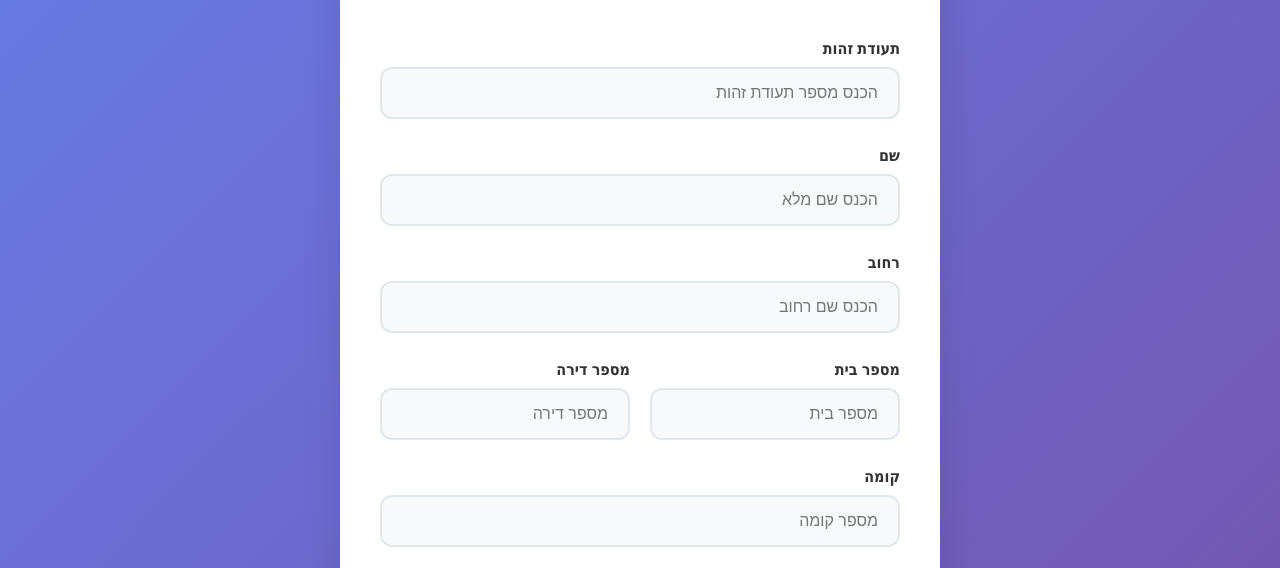
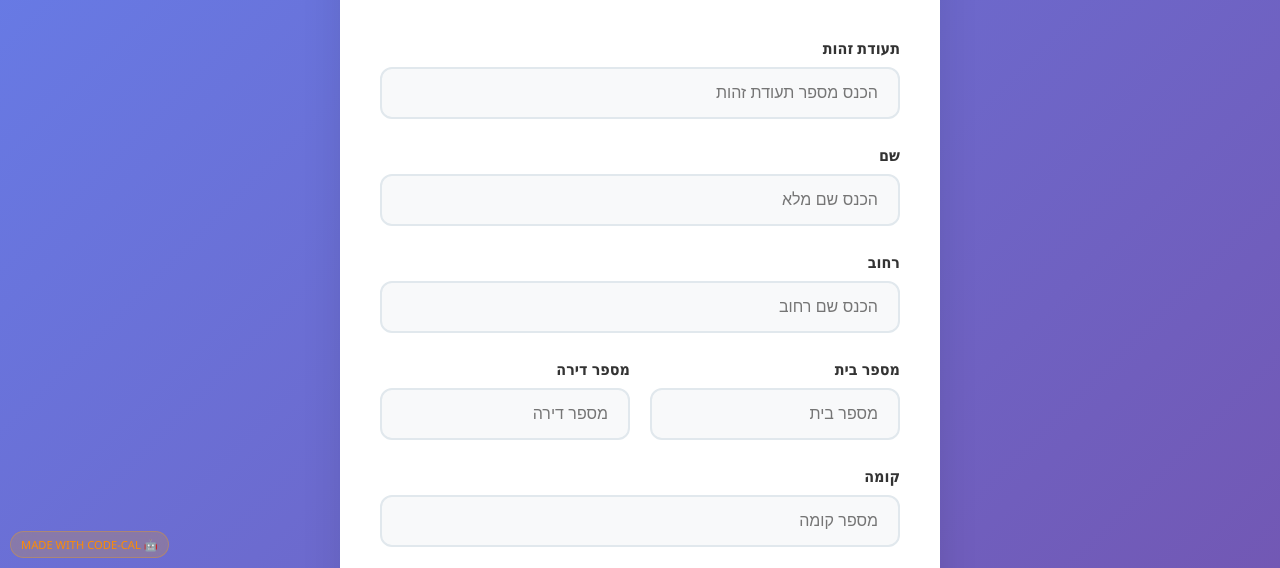
Before and after one commit to annaorg01/forms1, a plain HTML site: page index.html in a window 1280 px wide. Shown: the part 232-800 px from the top of the page. Drawn offline with Linux system fonts and the light colour scheme.

Commit message:
Add files via upload

```diff
--- a/index.html
+++ b/index.html
@@ -145,6 +145,23 @@
             gap: 20px;
         }
 
+        .watermark {
+            position: fixed;
+            bottom: 10px;
+            left: 10px;
+            background: rgba(255, 165, 0, 0.2);
+            color: #ff8c00;
+            padding: 5px 10px;
+            border-radius: 15px;
+            font-size: 0.7rem;
+            font-weight: 500;
+            backdrop-filter: blur(10px);
+            z-index: 1000;
+            pointer-events: none;
+            user-select: none;
+            border: 1px solid rgba(255, 165, 0, 0.3);
+        }
+
         @media (max-width: 600px) {
             .form-row {
                 grid-template-columns: 1fr;
@@ -164,6 +181,11 @@
 
             .header h1 {
                 font-size: 2rem;
+            }
+
+            .watermark {
+                font-size: 0.6rem;
+                padding: 3px 8px;
             }
         }
     </style>
@@ -239,6 +261,8 @@
         </div>
     </div>
 
+    <div class="watermark">🤖 MADE WITH CODE-CAL</div>
+
     <script>
         document.getElementById('evacuationForm').addEventListener('submit', function(e) {
             e.preventDefault();
```
